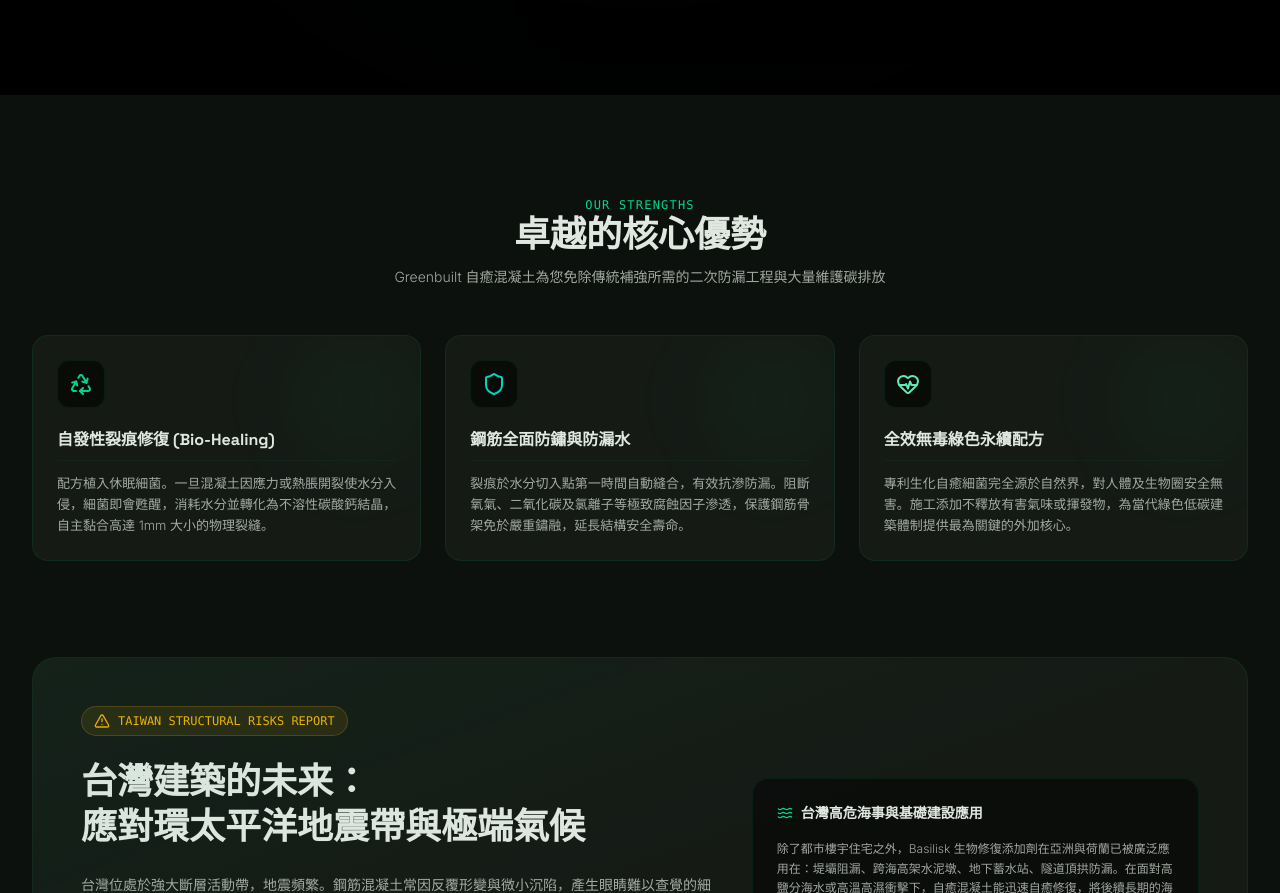
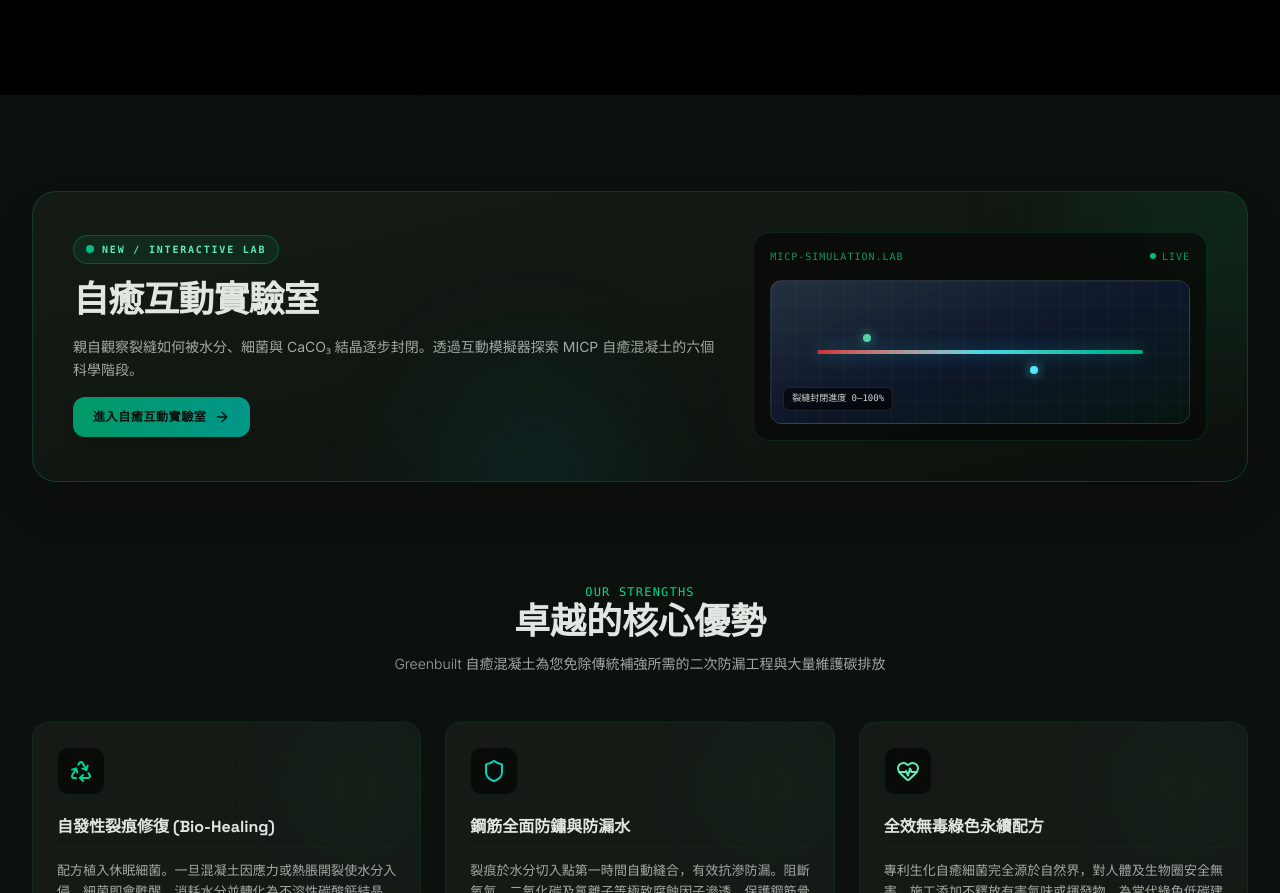
Before and after one commit to 10220511goog-lang/-, a React (Vite) app: page / in a window 1280 px wide. Shown: the part 1907-2800 px from the top of the page. Built offline with nearby package versions, Linux system fonts and the light colour scheme.

Commit message:
feat: add self-healing interactive lab entry to main site

```diff
--- a/src/components/Home.tsx
+++ b/src/components/Home.tsx
@@ -141,6 +141,50 @@
       {/* Interactive Labs Section styled directly from Apple dynamic specs */}
       <AppleInteractiveHealing />
 
+      {/* 1.5. Self-Healing Interactive Lab Entry */}
+      <section className="max-w-7xl mx-auto px-4 sm:px-6 lg:px-8">
+        <div className="relative overflow-hidden rounded-3xl border border-emerald-400/20 bg-gradient-to-br from-[#151a15] via-[#101710] to-[#0d110d] p-6 sm:p-8 lg:p-10 shadow-2xl">
+          <div className="pointer-events-none absolute -right-24 -top-24 h-64 w-64 rounded-full bg-emerald-500/10 blur-3xl" />
+          <div className="pointer-events-none absolute -bottom-24 left-1/3 h-48 w-48 rounded-full bg-cyan-500/10 blur-3xl" />
+          <div className="relative z-10 grid grid-cols-1 items-center gap-8 lg:grid-cols-12">
+            <div className="lg:col-span-7 space-y-4">
+              <div className="inline-flex items-center gap-2 rounded-full border border-emerald-500/30 bg-emerald-500/10 px-3 py-1.5 text-[10px] font-mono font-semibold tracking-[0.18em] text-emerald-300">
+                <span className="h-2 w-2 animate-pulse rounded-full bg-emerald-400" />
+                NEW / INTERACTIVE LAB
+              </div>
+              <h2 className="text-3xl font-display font-extrabold tracking-tight text-[#e0e7e0] sm:text-4xl">
+                自癒互動實驗室
+              </h2>
+              <p className="max-w-2xl text-sm leading-relaxed text-[#e0e7e0]/70">
+                親自觀察裂縫如何被水分、細菌與 CaCO₃ 結晶逐步封閉。透過互動模擬器探索 MICP 自癒混凝土的六個科學階段。
+              </p>
+              <Link
+                to="/lab"
+                className="inline-flex items-center gap-2 rounded-xl bg-gradient-to-r from-emerald-600 to-teal-600 px-5 py-3 text-xs font-bold tracking-wider text-[#0d110d] shadow-lg transition hover:from-emerald-500 hover:to-teal-500"
+              >
+                進入自癒互動實驗室
+                <ArrowRight className="h-4 w-4" />
+              </Link>
+            </div>
+            <div className="lg:col-span-5">
+              <Link to="/lab" className="group block rounded-2xl border border-emerald-500/15 bg-[#090b09]/80 p-4 transition hover:border-emerald-400/40 hover:bg-[#0b120b]">
+                <div className="mb-4 flex items-center justify-between text-[10px] font-mono tracking-widest text-emerald-400/70">
+                  <span>MICP-SIMULATION.LAB</span>
+                  <span className="flex items-center gap-1.5"><span className="h-1.5 w-1.5 rounded-full bg-emerald-400 animate-pulse" />LIVE</span>
+                </div>
+                <div className="relative h-36 overflow-hidden rounded-xl border border-white/10 bg-gradient-to-br from-slate-700/70 via-slate-900 to-emerald-950/30">
+                  <div className="absolute inset-0 opacity-30" style={{ backgroundImage: "linear-gradient(rgba(16,185,129,0.25) 1px, transparent 1px), linear-gradient(90deg, rgba(16,185,129,0.25) 1px, transparent 1px)", backgroundSize: "24px 24px" }} />
+                  <div className="absolute left-1/2 top-1/2 h-1 w-[78%] -translate-x-1/2 -translate-y-1/2 rounded-full bg-gradient-to-r from-red-500/80 via-cyan-300/90 to-emerald-400/80 shadow-[0_0_18px_rgba(34,211,238,0.45)] transition group-hover:shadow-[0_0_30px_rgba(34,211,238,0.8)]" />
+                  <div className="absolute left-[22%] top-[38%] h-2 w-2 rounded-full bg-emerald-300 shadow-[0_0_12px_rgba(52,211,153,0.9)] animate-pulse" />
+                  <div className="absolute left-[62%] top-[60%] h-2 w-2 rounded-full bg-cyan-300 shadow-[0_0_12px_rgba(103,232,249,0.9)] animate-pulse [animation-delay:400ms]" />
+                  <div className="absolute bottom-3 left-3 rounded-md border border-white/10 bg-black/60 px-2 py-1 text-[9px] font-mono text-neutral-300">裂縫封閉進度 0—100%</div>
+                </div>
+              </Link>
+            </div>
+          </div>
+        </div>
+      </section>
+
       {/* 2. Core Value Metrics */}
       <section className="max-w-7xl mx-auto px-4 sm:px-6 lg:px-8 space-y-12">
         <div className="text-center space-y-3">
```
